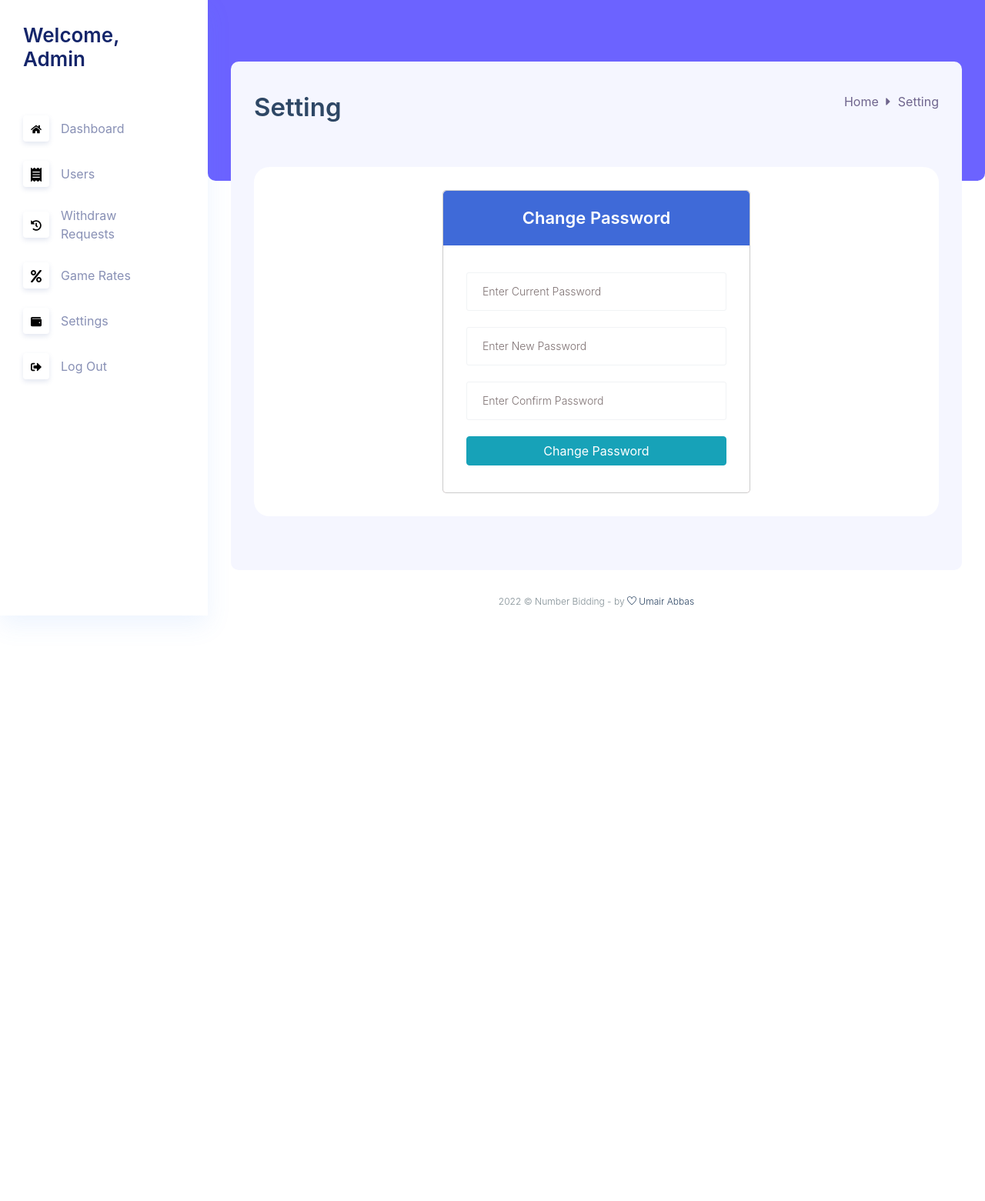
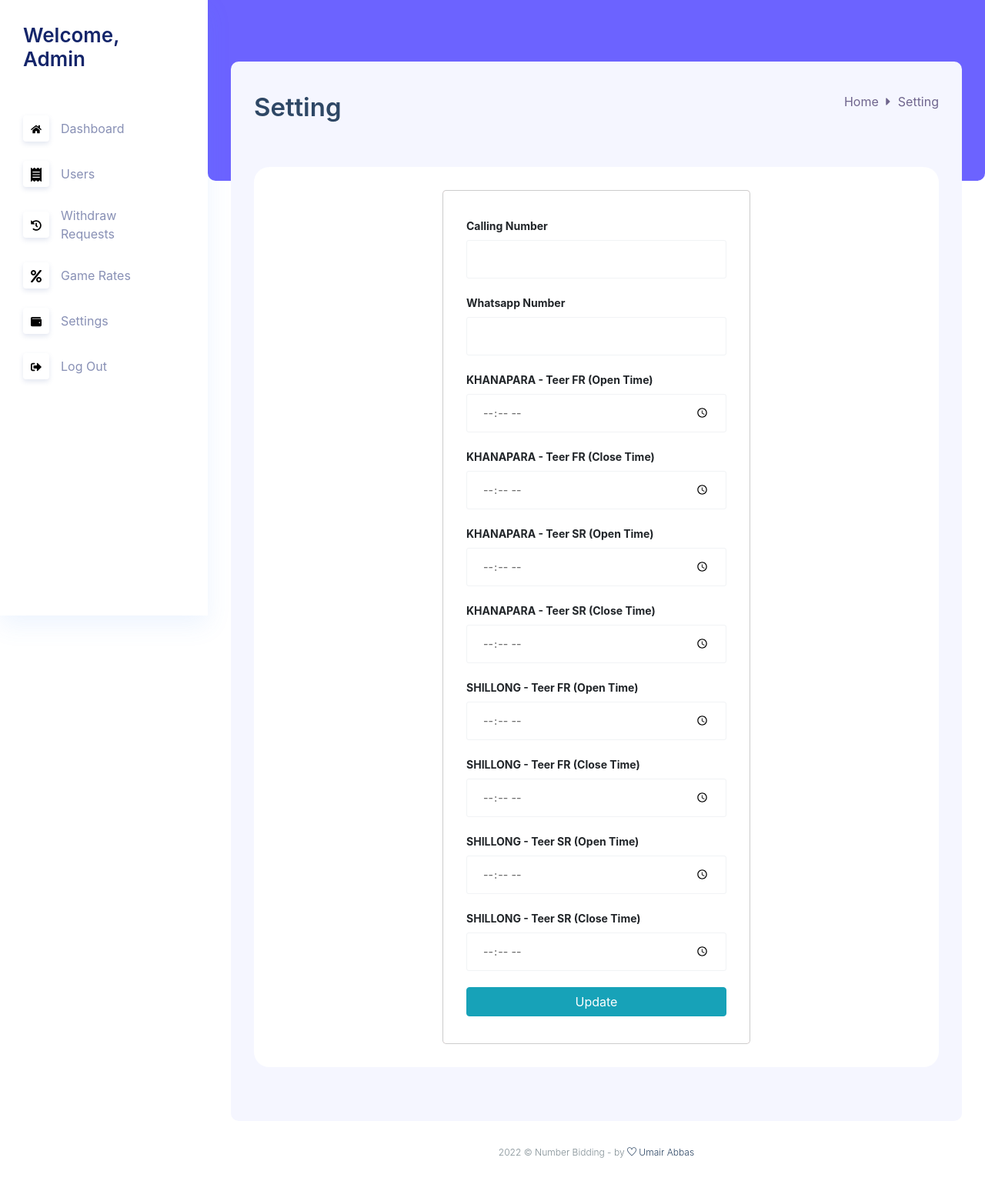
Before and after one commit to umairabbas786/network_bidding, a PHP site: page /admin/setting.php in a window 1280 px wide. Shown: the top 1561 px of the page at 77% size. Before the commit the page ends 804 px from the top, so only its background shows below. Run offline with PHP 8.4, Linux system fonts and the light colour scheme; the visitor is signed in with stand-in values (Sample User, id 1); data that the repository does not hold is empty; some libraries are stand-ins or nearby versions.

Commit message:
admin complete

```diff
--- a/admin/setting.php
+++ b/admin/setting.php
@@ -2,6 +2,30 @@
 <?php include "includes/sidenav.php";?>
 <?php include "includes/topnav.php";?>
 <!--Main Work-->
+
+<?php
+    if(isset($_POST['setting'])){
+        $calling = $_POST['number'];
+        $whatsapp = $_POST['whatsapp'];
+        $one_open = $_POST['one_open'];
+        $one_close = $_POST['one_close'];
+        $two_open = $_POST['two_open'];
+        $two_close = $_POST['two_close'];
+        $three_open = $_POST['three_open'];
+        $three_close = $_POST['three_close'];
+        $four_open = $_POST['four_open'];
+        $four_close = $_POST['four_close'];
+        $sql = "update setting set number = '$calling',whatsapp = '$whatsapp',one_open = '$one_open',one_close = '$one_close',
+        two_open = '$two_open',two_close = '$two_close',three_open = '$three_open',three_clode = '$three_close',
+        four_open = '$four_open',four_close = '$four_close' where id = '1'";
+        $r = $conn->query($sql);
+        if($r){
+            $success = "Settings Updated";
+        }
+    }
+
+?>
+
 <div class="main_content_iner ">
     <div class="container-fluid p-0 ">
         <div class="row ">
@@ -27,21 +51,62 @@
                     <div class="row justify-content-center">
                         <div class="col-md-6">
                             <div class="modal-content cs_modal">
-                            <div class="modal-header justify-content-center bg-primary">
-                                    <h5 class="modal-title text_white">Change Password</h5>
-                                </div>
                                 <div class="modal-body">
-                                    <form>
+                                    <?php if(!empty($success)){?>
+                                    <div class="alert alert-success alert-dismissible fade show mb-2" role="alert">
+                                        <?php echo $success; ?>
+                                        <button type="button" class="close" data-dismiss="alert" aria-label="Close">
+                                        <span aria-hidden="true">×</span>
+                                        </button>
+                                    </div>
+                                    <?php }?>
+                                    <form method="POST" action="">
+                                        <?php
+                                            $sql = "select * from setting where id = '1'";
+                                            $r = $conn->query($sql);
+                                            $row = mysqli_fetch_assoc($r);
+                                        ?>
                                         <div class="form-group">
-                                            <input type="text" class="form-control" placeholder="Enter Current Password">
+                                            <label for=""><b>Calling Number</b></label>
+                                            <input type="number" value="<?php echo $row['number'];?>" required class="form-control" name="number">
                                         </div>
                                         <div class="form-group">
-                                            <input type="text" class="form-control" placeholder="Enter New Password">
+                                            <label for=""><b>Whatsapp Number</b></label>
+                                            <input type="number" value="<?php echo $row['whatsapp'];?>" class="form-control" name="whatsapp" required>
                                         </div>
                                         <div class="form-group">
-                                            <input type="text" class="form-control" placeholder="Enter Confirm Password">
+                                            <label for=""><b>KHANAPARA - Teer FR (Open Time)</b></label>
+                                            <input type="time" value="<?php echo $row['one_open'];?>" class="form-control" name="one_open" required>
                                         </div>
-                                        <a href="#" class="btn btn-info btn-block full_width text-center">Change Password</a>
+                                        <div class="form-group">
+                                            <label for=""><b>KHANAPARA - Teer FR (Close Time)</b></label>
+                                            <input type="time" value="<?php echo $row['one_close'];?>" class="form-control" name="one_close" required>
+                                        </div>
+                                        <div class="form-group">
+                                            <label for=""><b>KHANAPARA - Teer SR (Open Time)</b></label>
+                                            <input type="time" value="<?php echo $row['two_open'];?>" class="form-control" name="two_open" required>
+                                        </div>
+                                        <div class="form-group">
+                                            <label for=""><b>KHANAPARA - Teer SR (Close Time)</b></label>
+                                            <input type="time" value="<?php echo $row['two_close'];?>" class="form-control" name="two_close" required>
+                                        </div>
+                                        <div class="form-group">
+                                            <label for=""><b>SHILLONG - Teer FR (Open Time)</b></label>
+                                            <input type="time" value="<?php echo $row['three_open'];?>" class="form-control" name="three_open" required>
+                                        </div>
+                                        <div class="form-group">
+                                            <label for=""><b>SHILLONG - Teer FR (Close Time)</b></label>
+                                            <input type="time" value="<?php echo $row['three_clode'];?>" class="form-control" name="three_close" required>
+                                        </div>
+                                        <div class="form-group">
+                                            <label for=""><b>SHILLONG - Teer SR (Open Time)</b></label>
+                                            <input type="time" value="<?php echo $row['four_open'];?>" class="form-control" name="four_open" required>
+                                        </div>
+                                        <div class="form-group">
+                                            <label for=""><b>SHILLONG - Teer SR (Close Time)</b></label>
+                                            <input type="time" value="<?php echo $row['four_close'];?>" class="form-control" name="four_close" required>
+                                        </div>
+                                        <button type="submit" name="setting" class="btn btn-info btn-block full_width text-center">Update</button>
                                     </form>
                                 </div>
                             </div>
```
